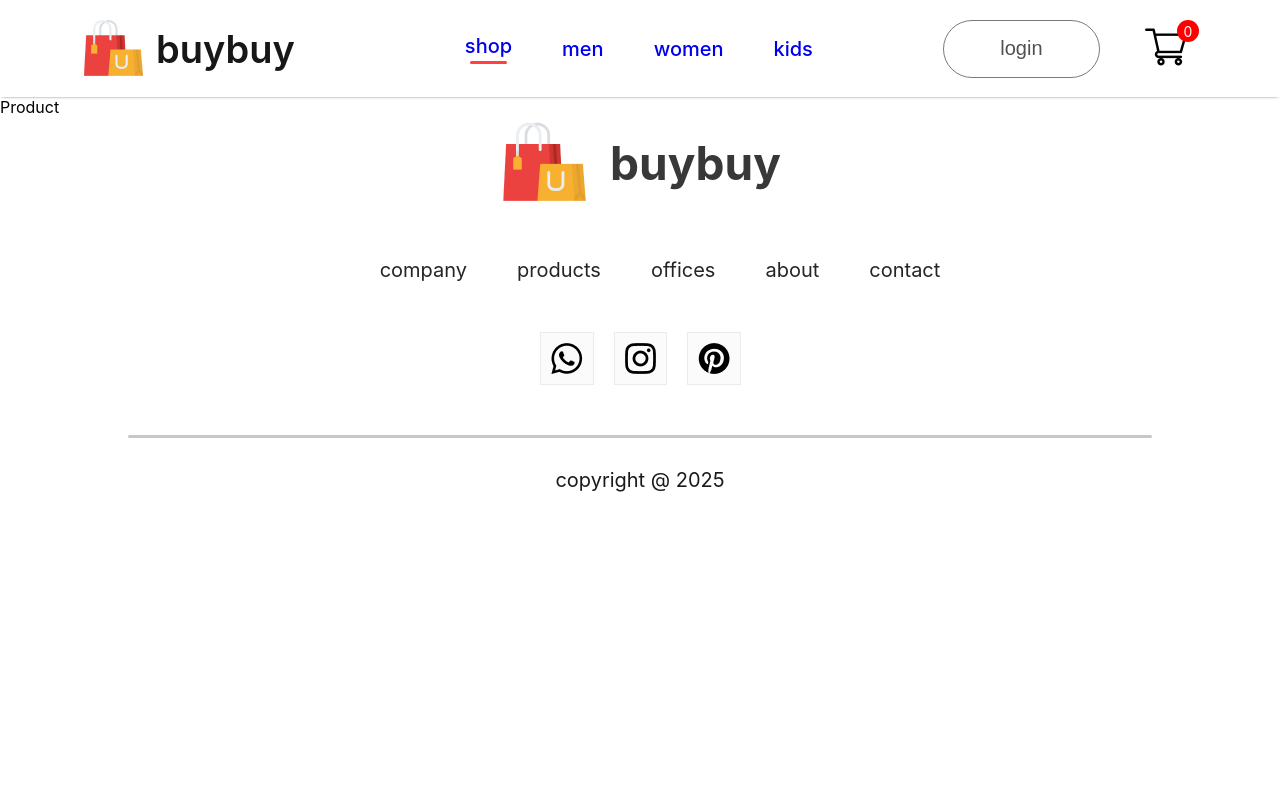
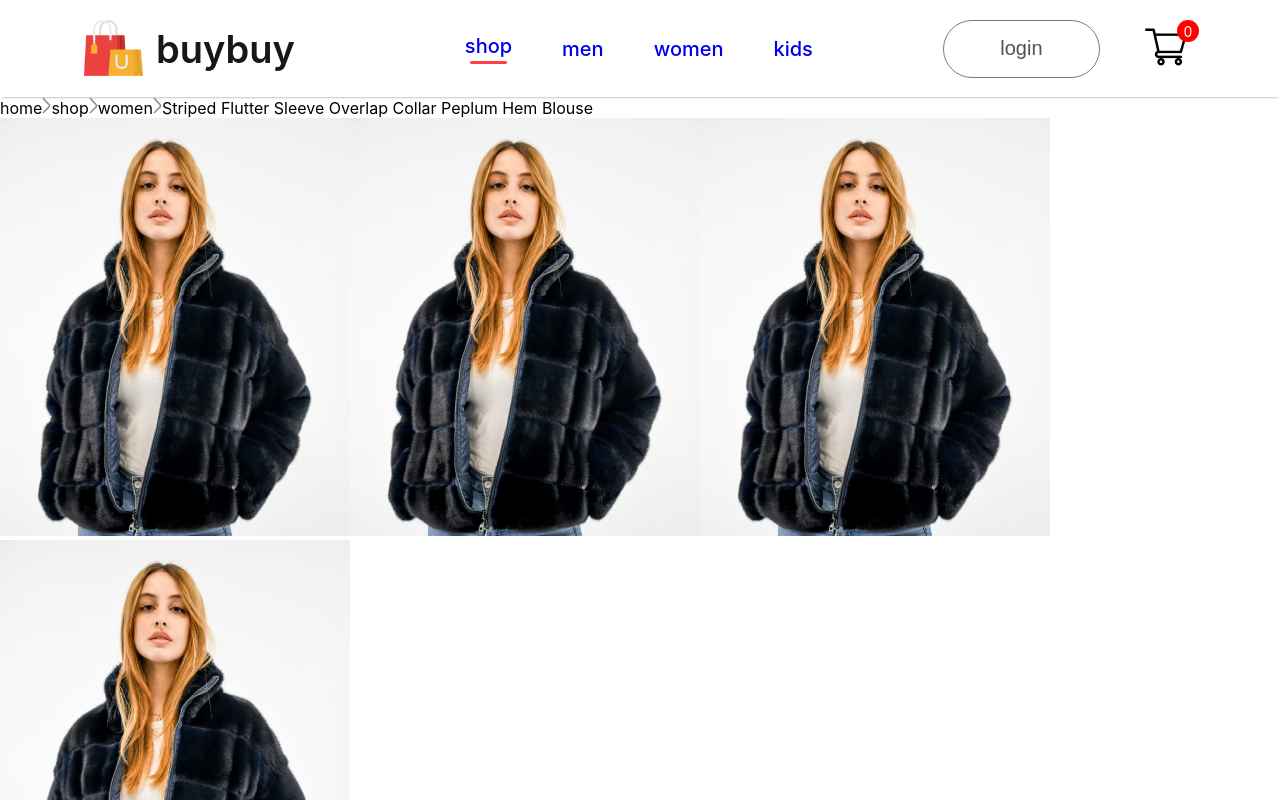
Before and after one commit to ElchinNasirov/e-commerce-app, a React (Create React App) app: page /product/1 in a window 1280 px wide. Shown: the top 800 px of the page. Built offline with nearby package versions, Linux system fonts and the light colour scheme.

Commit message:
working on selecteditem.jsx to show the selected item

```diff
--- a/src/App.js
+++ b/src/App.js
@@ -23,10 +23,10 @@ function App() {
           <Route path='/men' element={<ShopCategory banner={men_banner} category="men" />} />
           <Route path='/women' element={<ShopCategory banner={women_banner} category="women" />} />
           <Route path='/kids' element={<ShopCategory banner={kids_banner} category="kid" />} />
-          <Route path='/product' element={<Product />}>
-            <Route path=':productID' element={<Product />} />
+          <Route path='/product/' element={<Product />}>
+            <Route path=':productId' element={<Product />} />
           </Route>
-          <Route path='cart' element={<Cart />} />
+          <Route path='/cart' element={<Cart />} />
           <Route path='/signup-login' element={<LoginSignup />} />
         </Routes>
         <Footer />
--- a/src/components/item/Item.jsx
+++ b/src/components/item/Item.jsx
@@ -1,11 +1,14 @@
 import React from "react";
+import { Link } from "react-router-dom";
 import "./Item.css";
 
 function Item(props) {
   return (
     <div>
       <div className="item">
-        <img src={props.image} alt="" />
+        <Link to={`/product/${props.id}`}>
+          <img src={props.image} alt="" />
+        </Link>
         <p> {props.name}</p>
         <div className="item-prices">
           <div className="item-price-new">${props.new_price}</div>
--- /dev/null
+++ b/src/components/productDisplay/ProductDisplay.jsx
@@ -0,0 +1,19 @@
+import React from "react";
+import "./ProductDisplay.css";
+
+const ProductDisplay = (props) => {
+  const { product } = props;
+  return (
+    <div className="productdisplay">
+      <div className="productdisplay-left">
+        <img src={product.image} alt="" />
+        <img src={product.image} alt="" />
+        <img src={product.image} alt="" />
+        <img src={product.image} alt="" />
+      </div>
+      <div className="productdisplay-right"></div>
+    </div>
+  );
+};
+
+export default ProductDisplay;
--- /dev/null
+++ b/src/components/selectedItem/SelectedItem.jsx
@@ -0,0 +1,21 @@
+import "./SelectedItem.css";
+import arrow_icon from "../assets/breadcrum_arrow.png";
+import React from "react";
+
+const SelectedItem = (props) => {
+  const { product } = props;
+
+  return (
+    <div className="selected-item">
+      home
+      <img src={arrow_icon} alt="" />
+      shop
+      <img src={arrow_icon} alt="" />
+      {product.category || "Unknown Category"}
+      <img src={arrow_icon} alt="" />
+      {product.name || "Unknown name"}
+    </div>
+  );
+};
+
+export default SelectedItem;
--- a/src/context/ShopContext.jsx
+++ b/src/context/ShopContext.jsx
@@ -1,6 +1,5 @@
 import React, { createContext } from "react";
-// import { createContext } from "react/cjs/react.development";
-import all_product from "../components/assets/all_product";
+import all_product from "../components/assets/all_product.js";
 
 export const ShopContext = createContext(null);
 
--- a/src/pages/Product.jsx
+++ b/src/pages/Product.jsx
@@ -1,7 +1,20 @@
-import React from "react";
+import React, { useContext } from "react";
+import { useParams } from "react-router-dom";
+import ProductDisplay from "../components/productDisplay/ProductDisplay";
+import SelectedItem from "../components/selectedItem/SelectedItem";
+import { ShopContext } from "../context/ShopContext";
 
 const Product = () => {
-  return <div>Product</div>;
+  const { all_product } = useContext(ShopContext);
+  const { productId } = useParams();
+  const product = all_product.find((e) => e.id === Number(productId));
+
+  return (
+    <div>
+      <SelectedItem product={product} />
+      <ProductDisplay product={product} />
+    </div>
+  );
 };
 
 export default Product;
```
Also changed, not shown: src/components/productDisplay/ProductDisplay.css (added), src/components/selectedItem/SelectedItem.css (added).
